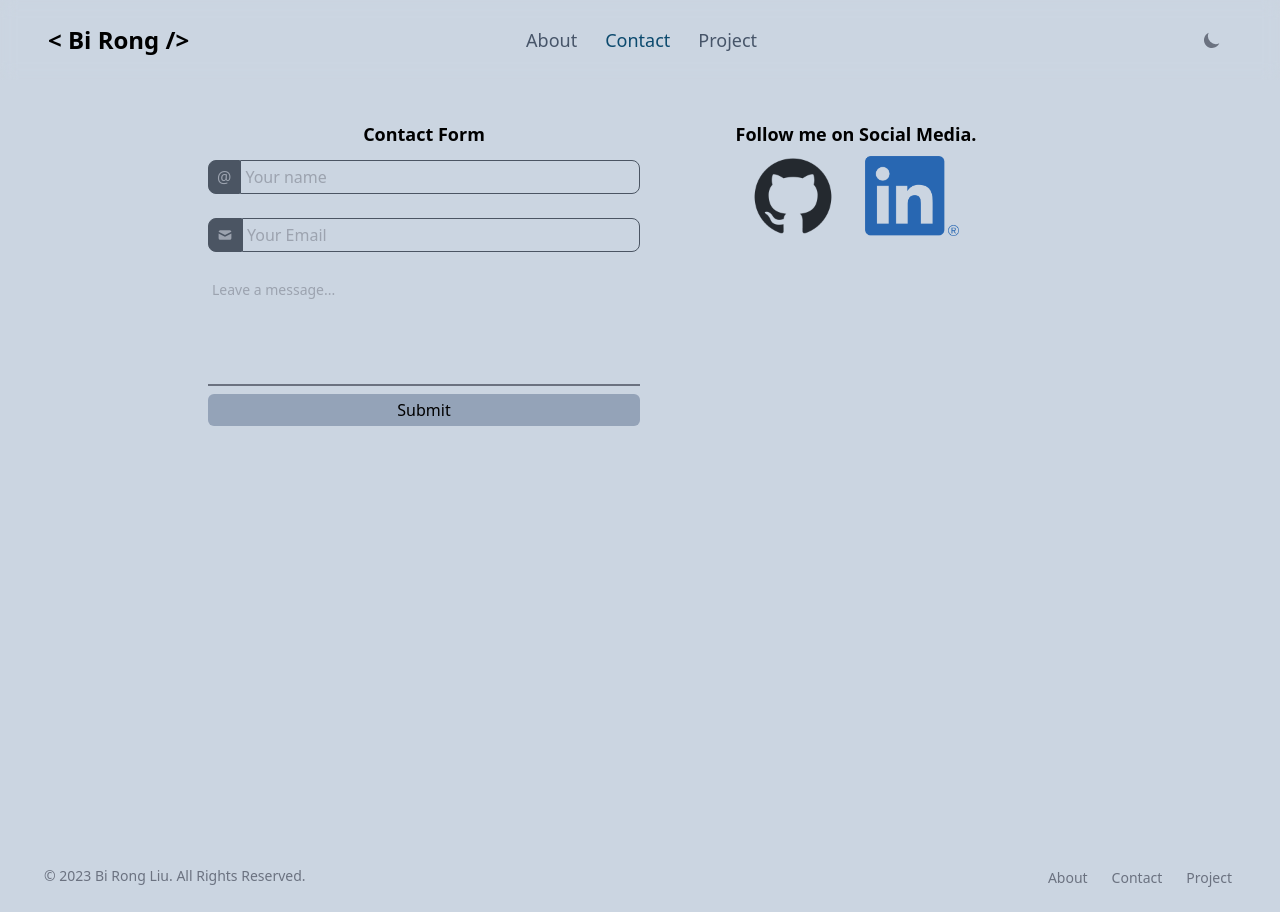
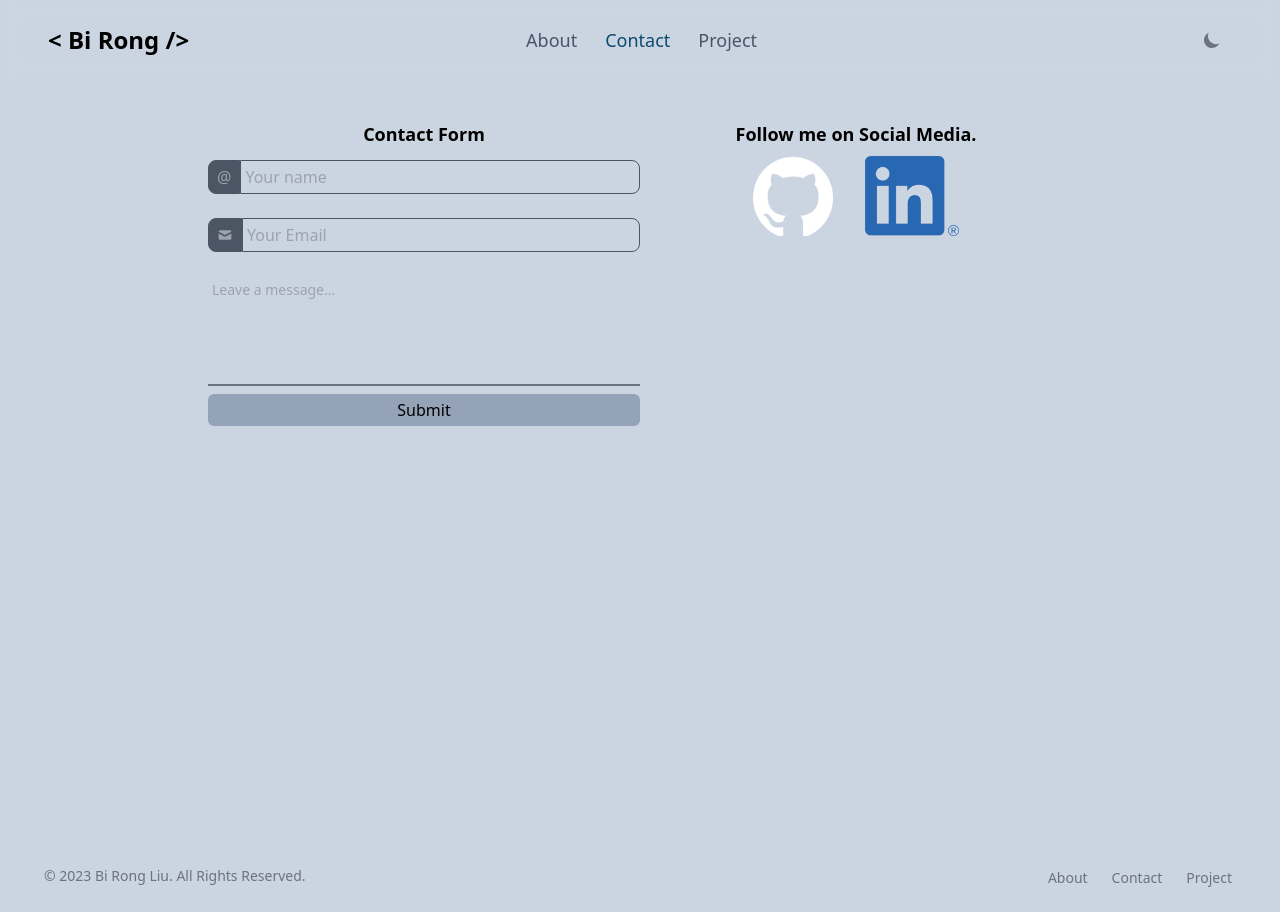
Before and after one commit to birongliu/portfolio, a React (Create React App) app: page /contact in a window 1280 px wide. Built offline with nearby package versions, Linux system fonts and the light colour scheme.

Commit message:
remove dark github icon

```diff
--- a/src/components/Contact/Contact.tsx
+++ b/src/components/Contact/Contact.tsx
@@ -1,7 +1,7 @@
 import React, { useState } from "react";
-import github from "../../images/github-mark.png";
+import lightgithub from "../../images/github-mark-white.png"
 import linkedIn from "../../images/LinkedIn.png";
-import { useNavigate } from "react-router-dom";
+import Utils from "../../utils/Utils";
 
 interface ContactFormData {
 	name: string;
@@ -15,11 +15,12 @@ export default function Contact() {
 		email: "",
 		message: "",
 	});
-
 	function onFormSubmit(event: React.FormEvent) {
 		event.preventDefault();
 		console.log(contacts);
 	}
+	const theme = Utils.getCurrentTheme();
+	console.log(theme)
 	return (
 		<main className="max-w-5xl mx-auto min-h-screen md:p-20 pt-20 px-10 mt-10">
 			<div className="grid md:grid-cols-2 grid-cols-1 dark:text-white">
@@ -101,7 +102,7 @@ export default function Contact() {
 						<ul className="text-center">
 							<li className="inline-block px-4 py-2">
 							<a href="https://github.com/birongliu">
-								<img className="w-20 h-20" src={github} alt="github"></img>
+								<img className="w-20 h-20" src={lightgithub} alt="github" />
 							</a>
 							</li>
 							<li className="inline-block px-4 py-2">
```
Also changed, not shown: src/images/github-mark-white.png (added), src/images/github-mark.png (deleted).
